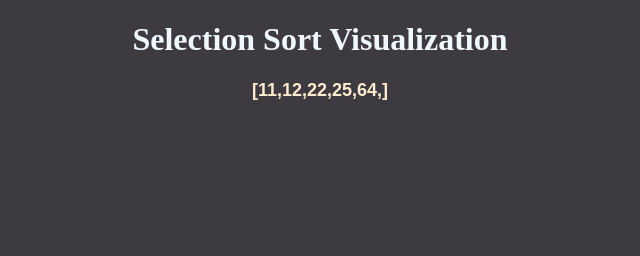
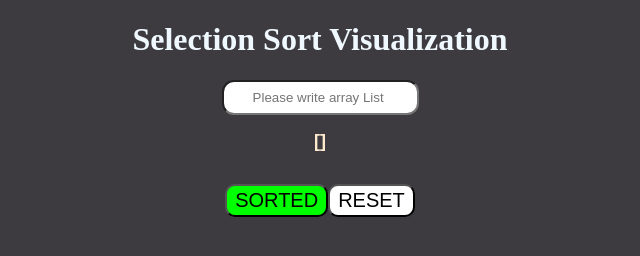
Before and after one commit to Algorithmic-Solutions/Selection-Algorithm, a website: page index.html in a window 1280 px wide. Shown: the whole page, without its empty margins (320-960 px from the left). Drawn offline with Linux system fonts and the light colour scheme.

Commit message:
"Added input field for user-defined array, updated visualization function, and added reset button"
This commit includes the following changes:

1. Added an input field for users to enter their own array.
2. Updated

```diff
--- a/index.html
+++ b/index.html
@@ -30,20 +30,61 @@
       width: 20px;
       height: 100px;
       background-color: #f00;
-      margin-bottom: 5px;
+      margin: 5px;
       transition: height 0.5s ease-in-out;
     }
     .sorted {
       background-color: #0f0;
+    }
+    .sorted:hover{
+        background-color: rgb(30, 165, 30);
     }
     #content {
       display: flex;
       justify-content: center;
       align-items: center;
     }
+    #Array_List {
+      padding: 8px;
+      border-radius: 12px;
+      box-shadow: inset;
+      text-align: center;
+    }
+    .wrapper_input {
+      width: 100%;
+      display: flex;
+      justify-content: center;
+      margin: 1rem 0;
+    }
+    .btn {
+      margin-top: 2rem;
+      display: flex;
+      justify-content: center;
+      font-size: 20px;
+      font-family: "Gill Sans", "Gill Sans MT", Calibri, "Trebuchet MS",
+        sans-serif;
+    }
+    button {
+      padding: 3px 8px;
+      border-radius: 10px;
+      background-color: #fff;
+      text-transform: uppercase;
+      font-size: 20px;
+      cursor: pointer;
+    }
+    button:hover {
+      background-color: #494444;
+    }
   </style>
   <body style="background-color: #3d3b40">
     <h1>Selection Sort Visualization</h1>
+    <div class="wrapper_input">
+      <input
+        type="text"
+        placeholder="Please write array List "
+        id="Array_List"
+      />
+    </div>
     <div class="container" id="barContainer">
       <div class="wrapper">
         <span>[</span>
@@ -51,6 +92,10 @@
         <span>]</span>
       </div>
     </div>
+    <div class="btn">
+      <button class="sorted">Sorted</button>
+      <button>reset</button>
+    </div>
     <script src="/script.js"></script>
   </body>
 </html>
--- a/script.js
+++ b/script.js
@@ -8,8 +8,6 @@ function selectionSort(arr) {
       if (arr[j] < arr[minIndex]) {
         minIndex = j;
       }
-      // Count comparisons during inner loop (for exact number calculation)
-      comparisons++;
     }
 
     // Swap the element at the current index with the minimum element if necessary
@@ -20,13 +18,24 @@ function selectionSort(arr) {
 
   return arr;
 }
-function Visualization(array) {
-  let content = document.getElementById("content");
+let content = document.getElementById("content");
+function Visualization(number) {
+    let displayedNumbers = content.innerHTML ? content.innerHTML + ", " : ""; // Check if content exists and add comma if needed
+    displayedNumbers = number; // Add the new number
+
+    content.innerHTML = displayedNumbers; // Update content with the entire string
+  }
+const input = document.querySelector("input");
+input.addEventListener("input", (e) => {
+  const value = e.target.value;
+  if (isNaN(value)) {
+    alert("Please enter a valid number!");
+    reset();
+  }
+  Visualization(value);
+});
+function reset() {
   content.innerHTML = "";
-  const result = selectionSort(array.slice());
-  content.innerHTML += result;
-  content.innerHTML += ",";
+  input.value = "";
 }
-let comparisons = 0;
-const unsortedArray = [64, 25, 12, 22, 11];
-Visualization(unsortedArray.slice());
+document.querySelector("button").addEventListener("click", reset);
```
